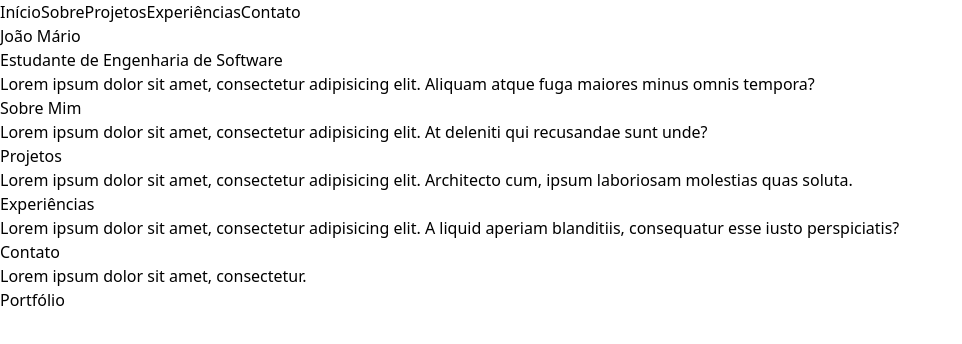
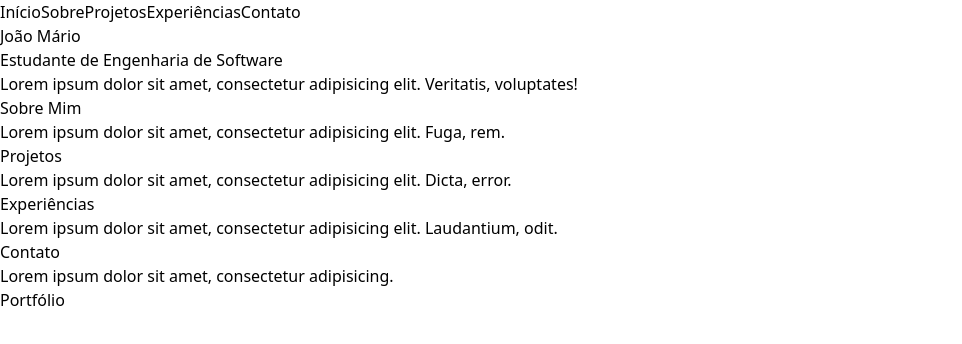
Before and after one commit to joaom-abreu/Portfolio, a Next.js app in the folder portfolio/: page / in a window 1280 px wide. Shown: the top 344 px of the page, without its empty margins (0-962 px from the left). Built offline with nearby package versions, Linux system fonts and the light colour scheme.

Commit message:
Componentes

```diff
--- a/portfolio/src/app/page.js
+++ b/portfolio/src/app/page.js
@@ -1,64 +1,25 @@
+import About from "@/components/About";
+import Contact from "@/components/Contact";
+import Experience from "@/components/Experience";
+import Footer from "@/components/Footer";
+import Header from "@/components/Header";
+import Hero from "@/components/Hero";
+import Projects from "@/components/Projects";
+
 export default function Home() {
     return (
         <>
-            <header>
-                <nav aria-label="Navegação principal">
-                    <a href="#inicio">Início</a>
-                    <a href="#sobre">Sobre</a>
-                    <a href="#projetos">Projetos</a>
-                    <a href="#experiencias">Experiências</a>
-                    <a href="#contato">Contato</a>
-                </nav>
-            </header>
+            <Header />
 
             <main>
-                <section id="inicio">
-                    <h1>João Mário</h1>
-
-                    <p>Estudante de Engenharia de Software</p>
-
-                    <p>
-                        Lorem ipsum dolor sit amet, consectetur adipisicing elit. Aliquam atque fuga maiores minus omnis tempora?
-                    </p>
-                </section>
-
-                <section id="sobre">
-                    <h2>Sobre Mim</h2>
-
-                    <p>
-                        Lorem ipsum dolor sit amet, consectetur adipisicing elit. At deleniti qui recusandae sunt unde?
-                    </p>
-                </section>
-
-                <section id="projetos">
-                    <h2>Projetos</h2>
-
-                    <p>
-                        Lorem ipsum dolor sit amet, consectetur adipisicing elit. Architecto cum, ipsum laboriosam molestias quas soluta.
-                    </p>
-                </section>
-
-                <section id="experiencias">
-                    <h2>Experiências</h2>
-
-                    <p>
-                        Lorem ipsum dolor sit amet, consectetur adipisicing elit. A
-                        liquid aperiam blanditiis, consequatur esse iusto perspiciatis?
-                    </p>
-                </section>
-
-                <section id="contato">
-                    <h2>Contato</h2>
-
-                    <p>
-                        Lorem ipsum dolor sit amet, consectetur.
-                    </p>
-                </section>
+                <Hero />
+                <About />
+                <Projects />
+                <Experience />
+                <Contact />
             </main>
 
-            <footer>
-                <p>Portfólio</p>
-            </footer>
+            <Footer />
         </>
     );
 }
--- /dev/null
+++ b/portfolio/src/components/About.jsx
@@ -0,0 +1,11 @@
+export default function About() {
+    return (
+        <section id="sobre">
+            <h2>Sobre Mim</h2>
+
+            <p>
+                Lorem ipsum dolor sit amet, consectetur adipisicing elit. Fuga, rem.
+            </p>
+        </section>
+    );
+}
--- /dev/null
+++ b/portfolio/src/components/Contact.jsx
@@ -0,0 +1,11 @@
+export default function Contact() {
+    return (
+        <section id="contato">
+            <h2>Contato</h2>
+
+            <p>
+                Lorem ipsum dolor sit amet, consectetur adipisicing.
+            </p>
+        </section>
+    );
+}
--- /dev/null
+++ b/portfolio/src/components/Experience.jsx
@@ -0,0 +1,11 @@
+export default function Experience() {
+    return (
+        <section id="experiencias">
+            <h2>Experiências</h2>
+
+            <p>
+                Lorem ipsum dolor sit amet, consectetur adipisicing elit. Laudantium, odit.
+            </p>
+        </section>
+    );
+}
--- /dev/null
+++ b/portfolio/src/components/Footer.jsx
@@ -0,0 +1,7 @@
+export default function Footer() {
+    return (
+        <footer>
+            <p>Portfólio</p>
+        </footer>
+    );
+}
--- /dev/null
+++ b/portfolio/src/components/Header.jsx
@@ -0,0 +1,13 @@
+export default function Header() {
+    return (
+        <header>
+            <nav aria-label="Navegação principal">
+                <a href="#inicio">Início</a>
+                <a href="#sobre">Sobre</a>
+                <a href="#projetos">Projetos</a>
+                <a href="#experiencias">Experiências</a>
+                <a href="#contato">Contato</a>
+            </nav>
+        </header>
+    );
+}
--- /dev/null
+++ b/portfolio/src/components/Hero.jsx
@@ -0,0 +1,13 @@
+export default function Hero() {
+    return (
+        <section id="inicio">
+            <h1>João Mário</h1>
+
+            <p>Estudante de Engenharia de Software</p>
+
+            <p>
+                Lorem ipsum dolor sit amet, consectetur adipisicing elit. Veritatis, voluptates!
+            </p>
+        </section>
+    );
+}
--- /dev/null
+++ b/portfolio/src/components/Projects.jsx
@@ -0,0 +1,11 @@
+export default function Projects() {
+    return (
+        <section id="projetos">
+            <h2>Projetos</h2>
+
+            <p>
+                Lorem ipsum dolor sit amet, consectetur adipisicing elit. Dicta, error.
+            </p>
+        </section>
+    );
+}
```
